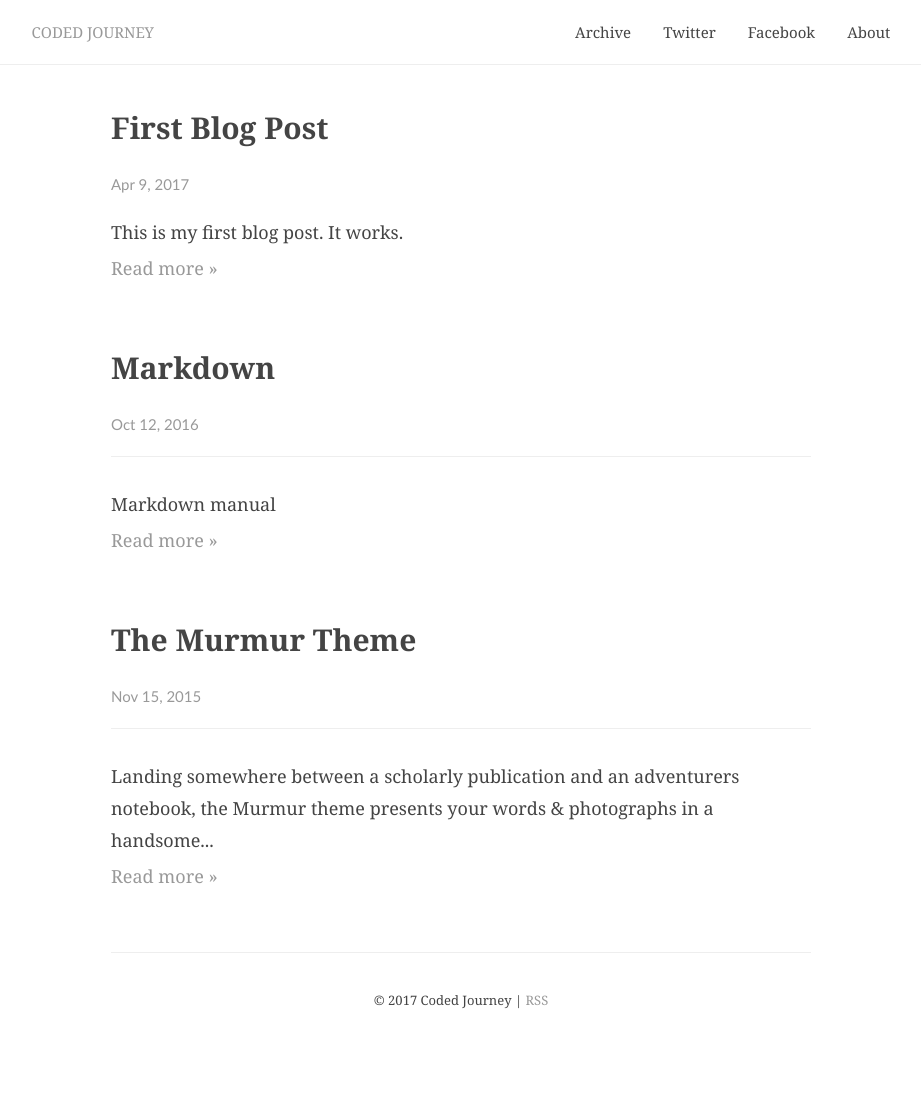
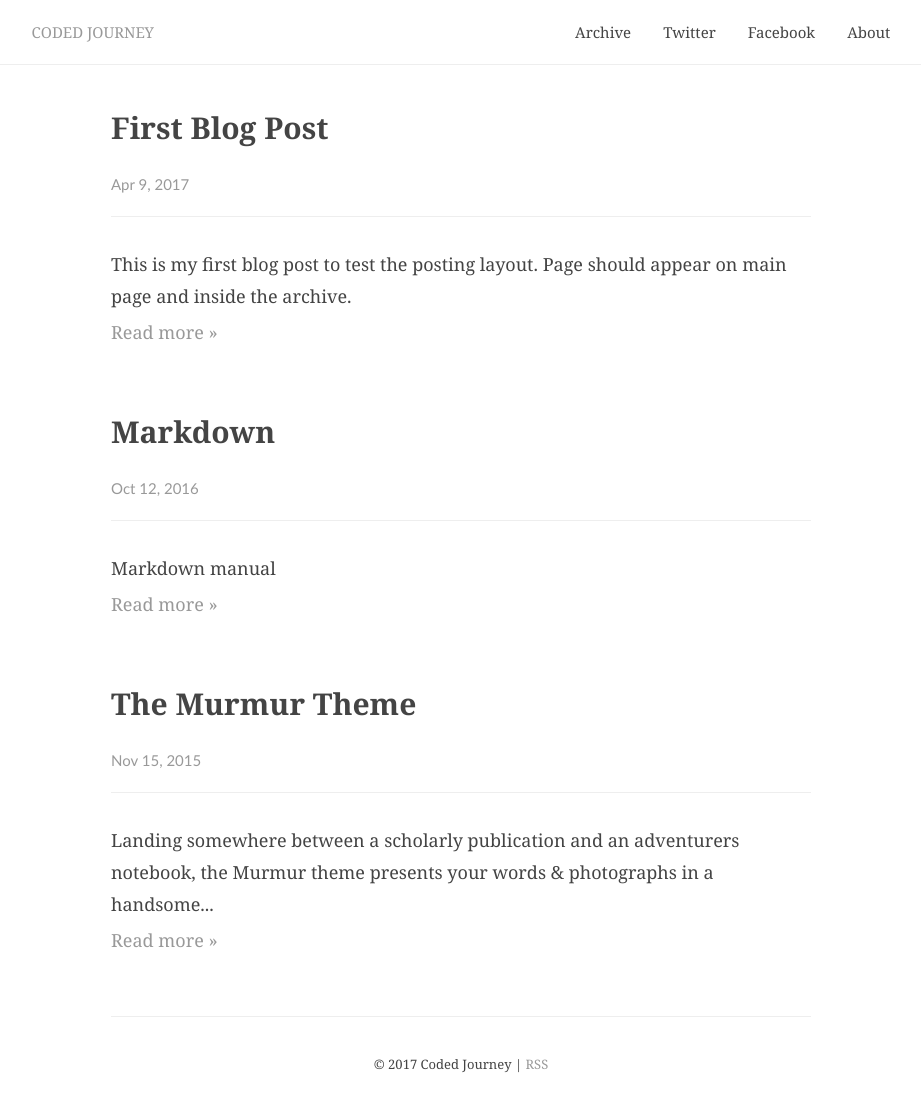
Before and after one commit to munafraser/codedjourney, a Jekyll site: the page built from index.html, in a window 1280 px wide. Shown: the whole page, without its empty margins (179-1100 px from the left). Built offline with Jekyll 4.4.1, drawn with Linux system fonts in a browser that asks for light colours; comment, search, counter and statistics services are not loaded; before the commit the page ends 1048 px from its top, so only the background shows below that.

Commit message:
Update 2017-04-09-the-first-one.markdown

```diff
--- a/_posts/2017-04-09-the-first-one.markdown
+++ b/_posts/2017-04-09-the-first-one.markdown
@@ -1,8 +1,9 @@
 ---
 layout: post
 title:  "First Blog Post"
-date:   2017-04-09 01:08:00 +0100
+date:   2017-04-09 +0100
 location: London, England
 description: First blog post to test the markdown.
 ---
-This is my first blog post. It works.
+---
+This is my first blog post to test the posting layout. Page should appear on main page and inside the archive.
```
